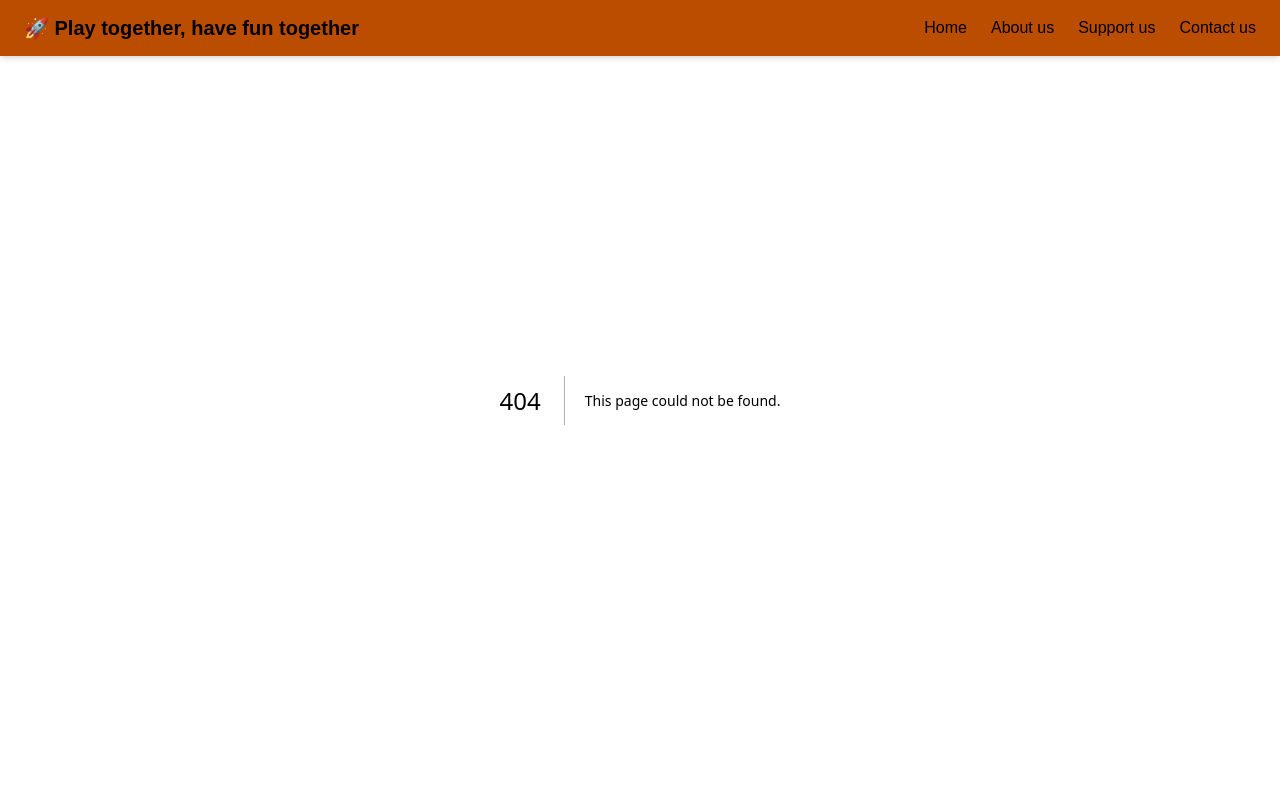
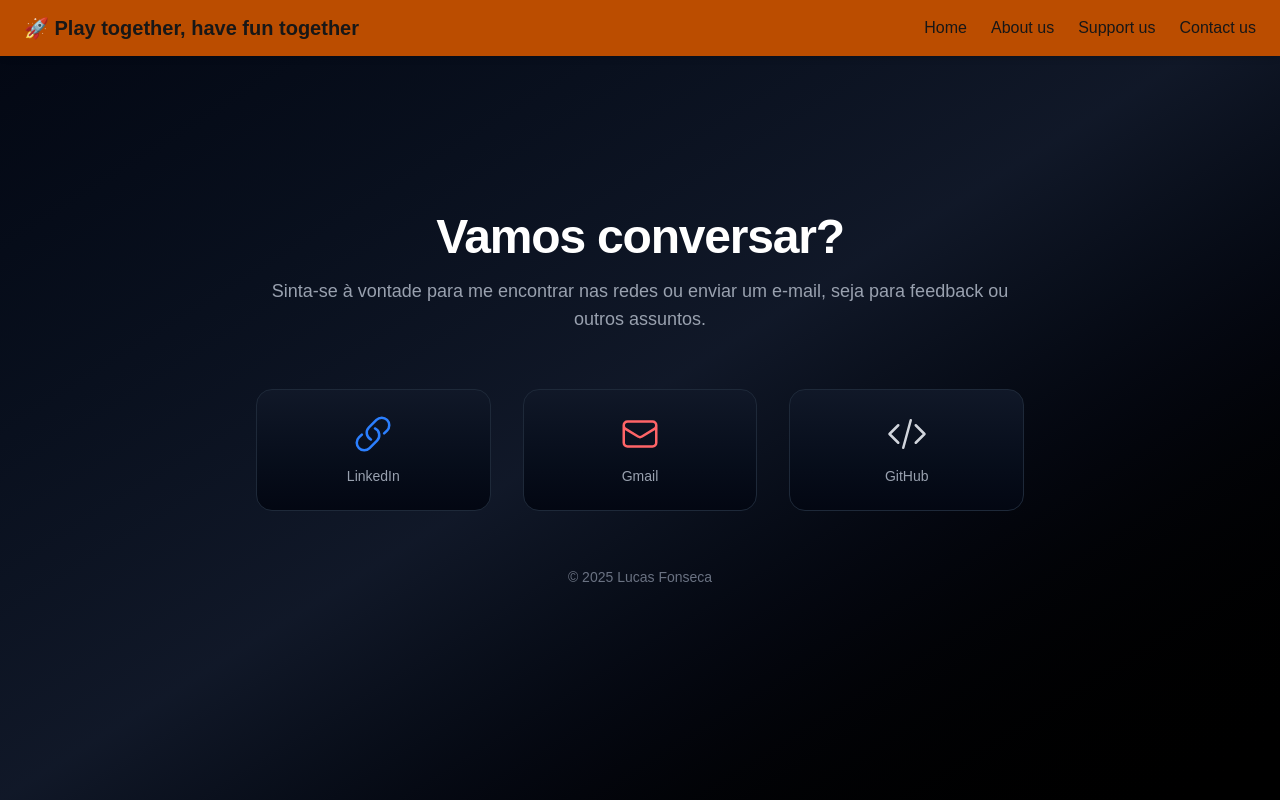
Before and after one commit to Lucasrfon/gametogether, a Next.js app: page /contact in a window 1280 px wide. Before the commit this address had no page. Built offline with nearby package versions, Linux system fonts and the light colour scheme.

Commit message:
feat: contact page

```diff
--- a/package.json
+++ b/package.json
@@ -10,6 +10,8 @@
     "lint:fix": "eslint . --fix && prettier --write ."
   },
   "dependencies": {
+    "@heroicons/react": "^2.2.0",
+    "lucide-react": "^0.542.0",
     "next": "15.5.0",
     "react": "19.1.0",
     "react-dom": "19.1.0"
--- /dev/null
+++ b/src/app/contact/page.tsx
@@ -0,0 +1,68 @@
+import {
+  EnvelopeIcon,
+  CodeBracketIcon,
+  LinkIcon,
+} from '@heroicons/react/24/outline';
+
+export default function Contact() {
+  return (
+    <div className="min-h-screen flex items-center justify-center bg-gradient-to-br from-gray-950 via-gray-900 to-black text-gray-200 px-8">
+      <div className="max-w-3xl w-full text-center space-y-14">
+        {/* Cabeçalho */}
+        <header>
+          <h1 className="text-5xl font-extrabold tracking-tight text-white">
+            Vamos conversar?
+          </h1>
+          <p className="mt-4 text-lg text-gray-400">
+            Sinta-se à vontade para me encontrar nas redes ou enviar um e-mail,
+            seja para feedback ou outros assuntos.
+          </p>
+        </header>
+
+        {/* Grid de contatos */}
+        <section className="grid grid-cols-3 gap-8">
+          <a
+            href="https://www.linkedin.com/in/lucasrfon/"
+            target="_blank"
+            rel="noopener noreferrer"
+            className="group flex flex-col items-center p-6 rounded-2xl border border-gray-800 bg-gradient-to-b from-gray-900 to-gray-950 hover:border-blue-500 hover:shadow-lg transition"
+          >
+            <LinkIcon className="h-10 w-10 text-blue-500 group-hover:scale-110 transition-transform" />
+            <span className="mt-3 text-sm text-gray-400 group-hover:text-blue-400">
+              LinkedIn
+            </span>
+          </a>
+
+          <a
+            href="mailto:lucasrfon@gmail.com"
+            className="group flex flex-col items-center p-6 rounded-2xl border border-gray-800 bg-gradient-to-b from-gray-900 to-gray-950 hover:border-red-500 hover:shadow-lg transition"
+          >
+            <EnvelopeIcon className="h-10 w-10 text-red-400 group-hover:scale-110 transition-transform" />
+            <span className="mt-3 text-sm text-gray-400 group-hover:text-red-400">
+              Gmail
+            </span>
+          </a>
+
+          <a
+            href="https://github.com/Lucasrfon"
+            target="_blank"
+            rel="noopener noreferrer"
+            className="group flex flex-col items-center p-6 rounded-2xl border border-gray-800 bg-gradient-to-b from-gray-900 to-gray-950 hover:border-gray-500 hover:shadow-lg transition"
+          >
+            <CodeBracketIcon className="h-10 w-10 text-gray-300 group-hover:scale-110 transition-transform" />
+            <span className="mt-3 text-sm text-gray-400 group-hover:text-gray-300">
+              GitHub
+            </span>
+          </a>
+        </section>
+
+        {/* Rodapé */}
+        <footer>
+          <p className="text-sm text-gray-500">
+            © {new Date().getFullYear()} Lucas Fonseca
+          </p>
+        </footer>
+      </div>
+    </div>
+  );
+}
```
Also changed, not shown: 1 other file (tests, documents, lock files or other folders).
